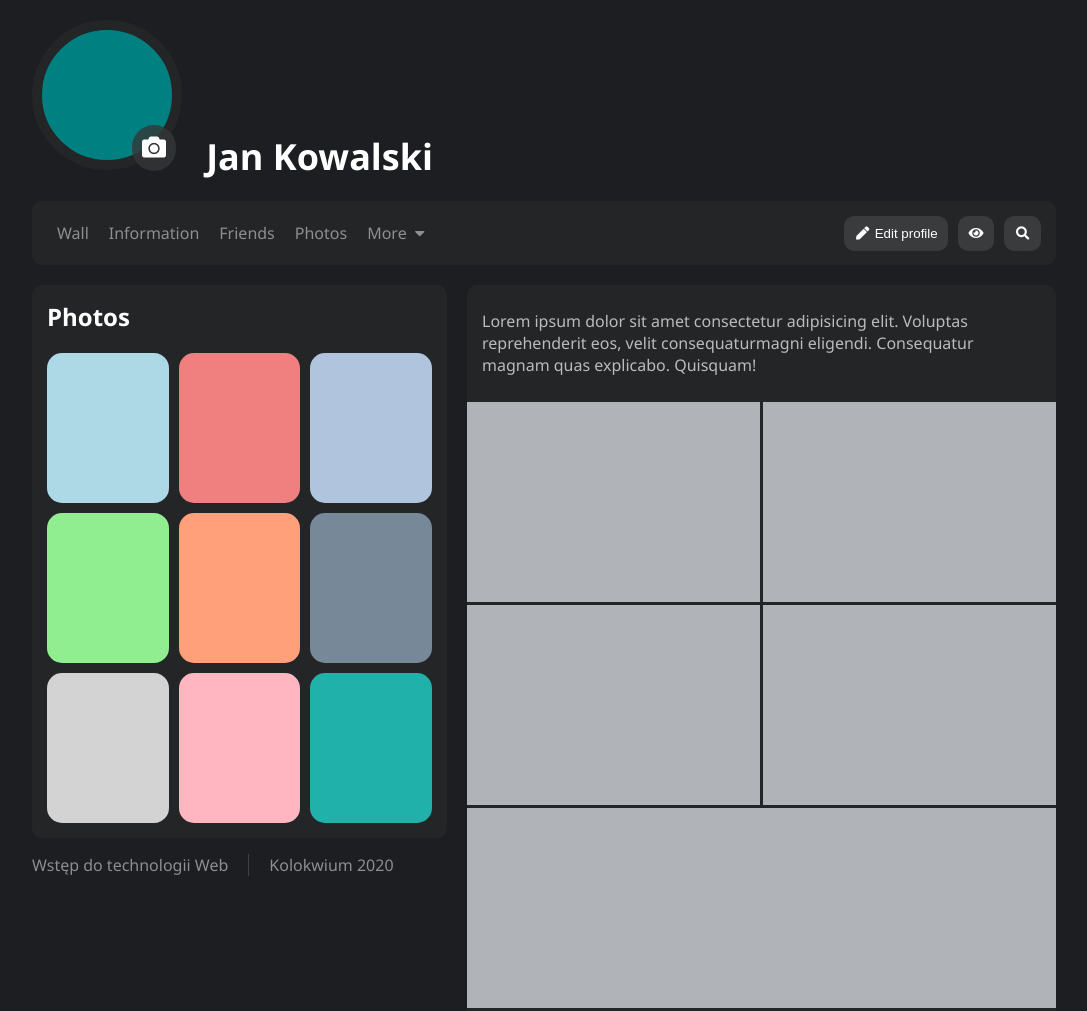
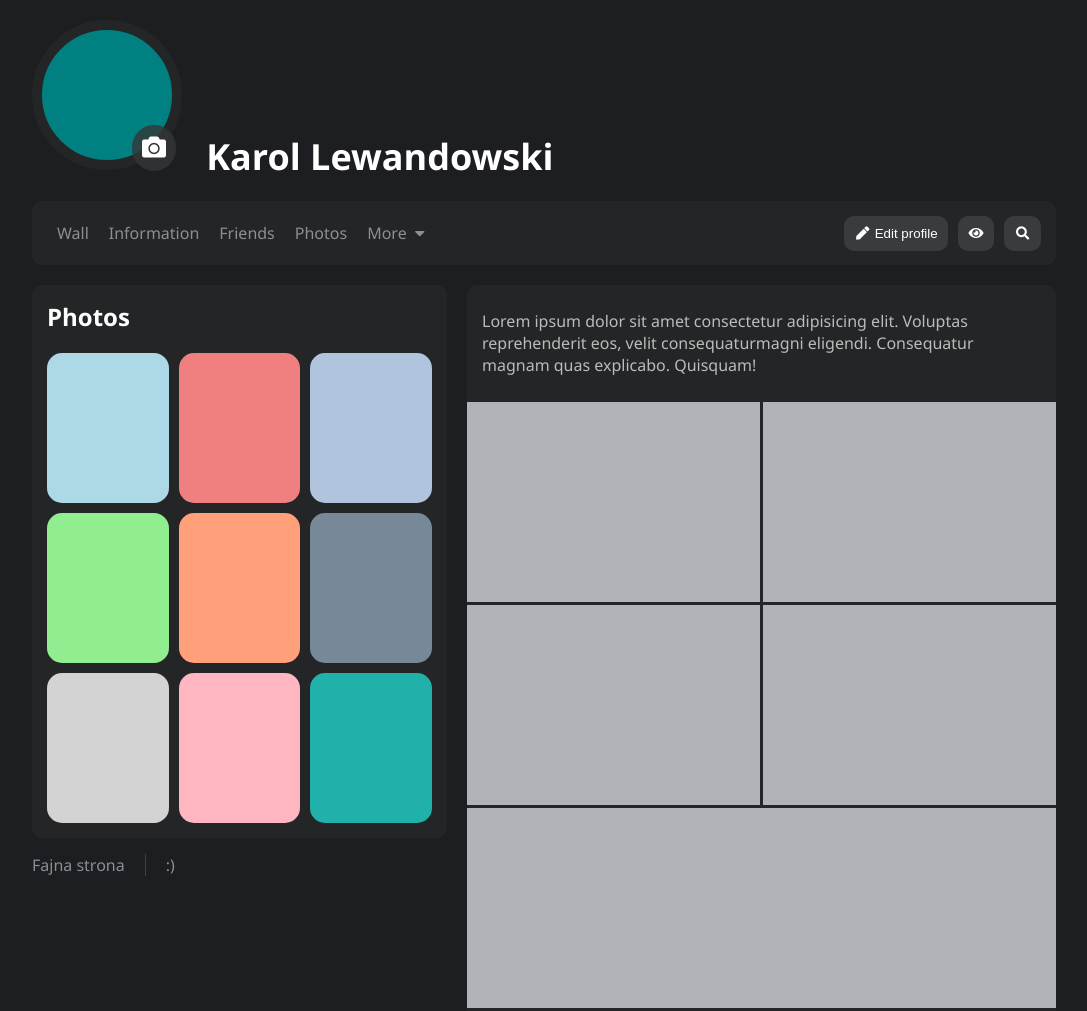
Before and after one commit to klewandowski676/klewandowski676.github.io, a plain HTML site: page index.html in a window 1280 px wide. Shown: the top 1011 px of the page, without its empty margins (96-1183 px from the left). Drawn offline with Linux system fonts and the light colour scheme.

Commit message:
Update index.html

```diff
--- a/index.html
+++ b/index.html
@@ -3,7 +3,7 @@
   <head>
     <meta charset="UTF-8" />
     <meta name="viewport" content="width=device-width, initial-scale=1.0" />
-    <title>Kolokwium 2020/2021</title>
+    <title>Facebook</title>
     <link rel="stylesheet" href="style.css" />
     <link
       rel="stylesheet"
@@ -16,7 +16,7 @@
       <div class="change-photo">
         <i class="fas fa-camera" style="color: white; font-size: 24px"></i>
       </div>
-      <div class="name">Jan Kowalski</div>
+      <div class="name">Karol Lewandowski</div>
     </div>
     <div class="nav">
       <div class="box menu">
@@ -82,8 +82,8 @@
         </div>
         <div class="footer">
           <ul>
-            <li>Wstęp do technologii Web</li>
-            <li>Kolokwium 2020</li>
+            <li>Fajna strona</li>
+            <li>:)</li>
           </ul>
         </div>
       </div>
```
